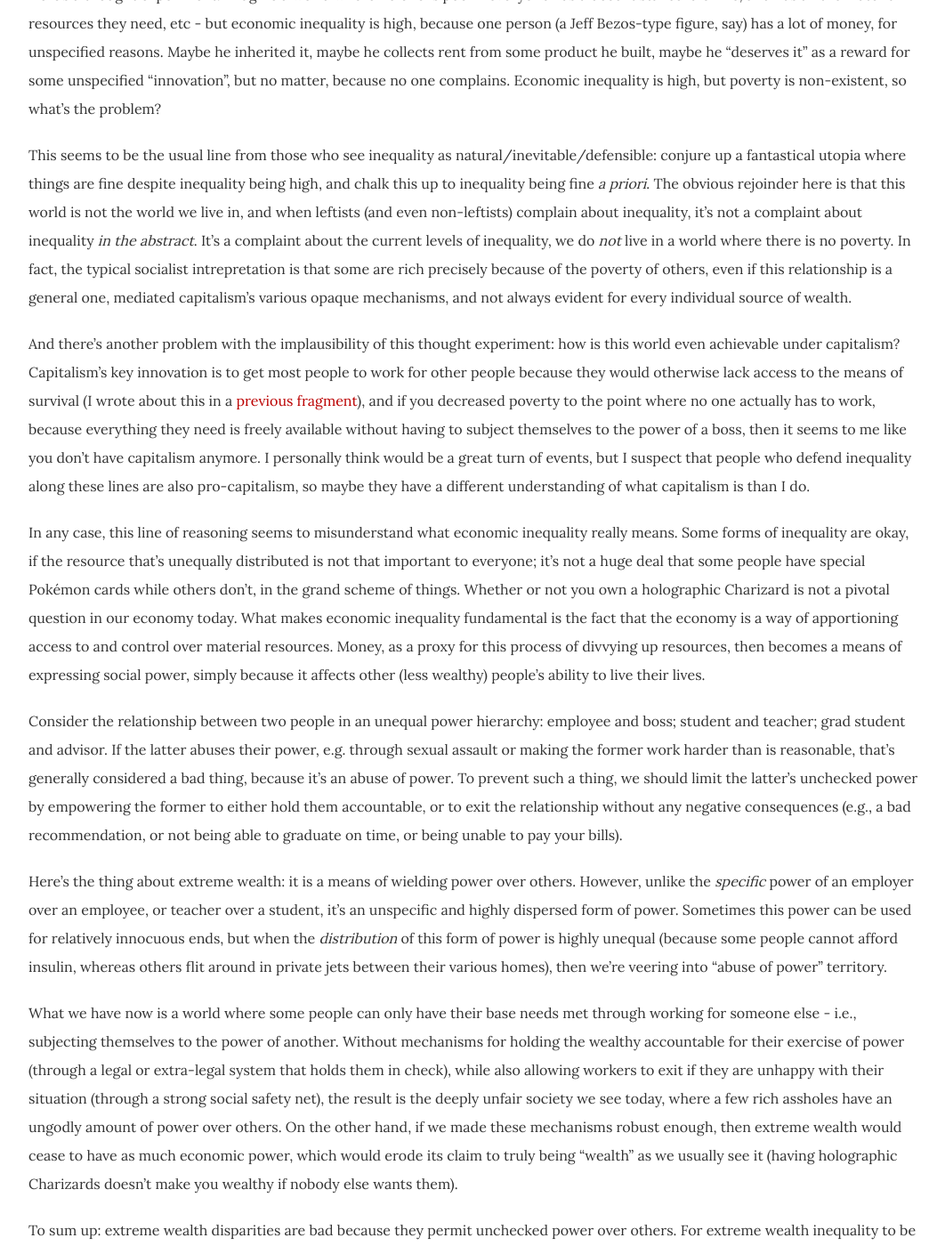
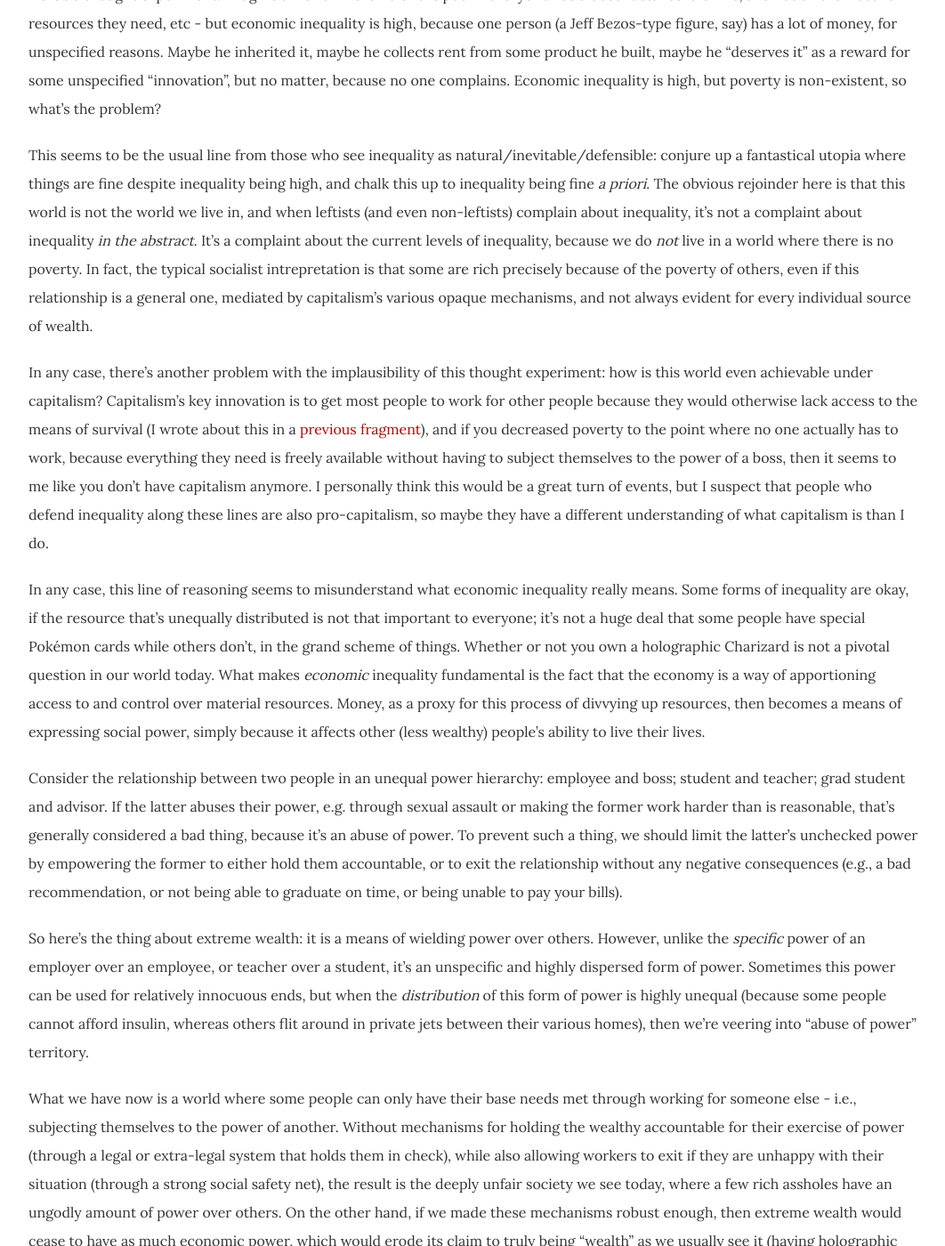
Before and after one commit to dellsystem/dellsystem.github.io, a Jekyll site: the page built from _posts/2019-4-25-fragments-115.md, in a window 1280 px wide and 1400 px high, scrolled down 576 px. Shown: the whole window at 89% size, without its empty margins (108-1170 px from the left). Built offline with Jekyll 4.4.1, drawn with Linux system fonts in a browser that asks for light colours; some of the changed text lies outside the part shown.

Commit message:
Update fragments-115
Mostly typo fixes

```diff
--- a/_posts/2019-4-25-fragments-115.md
+++ b/_posts/2019-4-25-fragments-115.md
@@ -10,15 +10,15 @@ _Continued from [day 113](/posts/fragments-113). Part 3 of a 3-part series that
 
 Here's a thought experiment. Imagine a world where no one is poor - everyone has a decent standard of life, and has all the material resources they need, etc - but economic inequality is high, because one person (a Jeff Bezos-type figure, say) has a lot of money, for unspecified reasons. Maybe he inherited it, maybe he collects rent from some product he built, maybe he "deserves it" as a reward for some unspecified "innovation", but no matter, because no one complains. Economic inequality is high, but poverty is non-existent, so what's the problem?
 
-This seems to be the usual line from those who see inequality as natural/inevitable/defensible: conjure up a fantastical utopia where things are fine despite inequality being high, and chalk this up to inequality being fine _a priori_. The obvious rejoinder here is that this world is not the world we live in, and when leftists (and even non-leftists) complain about inequality, it's not a complaint about inequality _in the abstract_. It's a complaint about the current levels of inequality, we do _not_ live in a world where there is no poverty. In fact, the typical socialist intrepretation is that some are rich precisely because of the poverty of others, even if this relationship is a general one, mediated capitalism's various opaque mechanisms, and not always evident for every individual source of wealth.
+This seems to be the usual line from those who see inequality as natural/inevitable/defensible: conjure up a fantastical utopia where things are fine despite inequality being high, and chalk this up to inequality being fine _a priori_. The obvious rejoinder here is that this world is not the world we live in, and when leftists (and even non-leftists) complain about inequality, it's not a complaint about inequality _in the abstract_. It's a complaint about the current levels of inequality, because we do _not_ live in a world where there is no poverty. In fact, the typical socialist intrepretation is that some are rich precisely because of the poverty of others, even if this relationship is a general one, mediated by capitalism's various opaque mechanisms, and not always evident for every individual source of wealth.
 
-And there's another problem with the implausibility of this thought experiment: how is this world even achievable under capitalism? Capitalism's key innovation is to get most people to work for other people because they would otherwise lack access to the means of survival (I wrote about this in a [previous fragment](/posts/fragments-111)), and if you decreased poverty to the point where no one actually has to work, because everything they need is freely available without having to subject themselves to the power of a boss, then it seems to me like you don't have capitalism anymore. I personally think would be a great turn of events, but I suspect that people who defend inequality along these lines are also pro-capitalism, so maybe they have a different understanding of what capitalism is than I do.
+In any case, there's another problem with the implausibility of this thought experiment: how is this world even achievable under capitalism? Capitalism's key innovation is to get most people to work for other people because they would otherwise lack access to the means of survival (I wrote about this in a [previous fragment](/posts/fragments-111)), and if you decreased poverty to the point where no one actually has to work, because everything they need is freely available without having to subject themselves to the power of a boss, then it seems to me like you don't have capitalism anymore. I personally think this would be a great turn of events, but I suspect that people who defend inequality along these lines are also pro-capitalism, so maybe they have a different understanding of what capitalism is than I do.
 
-In any case, this line of reasoning seems to misunderstand what economic inequality really means. Some forms of inequality are okay, if the resource that's unequally distributed is not that important to everyone; it's not a huge deal that some people have special Pokémon cards while others don't, in the grand scheme of things. Whether or not you own a holographic Charizard is not a pivotal question in our economy today. What makes economic inequality fundamental is the fact that the economy is a way of apportioning access to and control over material resources. Money, as a proxy for this process of divvying up resources, then becomes a means of expressing social power, simply because it affects other (less wealthy) people's ability to live their lives.
+In any case, this line of reasoning seems to misunderstand what economic inequality really means. Some forms of inequality are okay, if the resource that's unequally distributed is not that important to everyone; it's not a huge deal that some people have special Pokémon cards while others don't, in the grand scheme of things. Whether or not you own a holographic Charizard is not a pivotal question in our world today. What makes _economic_ inequality fundamental is the fact that the economy is a way of apportioning access to and control over material resources. Money, as a proxy for this process of divvying up resources, then becomes a means of expressing social power, simply because it affects other (less wealthy) people's ability to live their lives.
 
 Consider the relationship between two people in an unequal power hierarchy: employee and boss; student and teacher; grad student and advisor. If the latter abuses their power, e.g. through sexual assault or making the former work harder than is reasonable, that's generally considered a bad thing, because it's an abuse of power. To prevent such a thing, we should limit the latter's unchecked power by empowering the former to either hold them accountable, or to exit the relationship without any negative consequences (e.g., a bad recommendation, or not being able to graduate on time, or being unable to pay your bills).
 
-Here's the thing about extreme wealth: it is a means of wielding power over others. However, unlike the _specific_ power of an employer over an employee, or teacher over a student, it's an unspecific and highly dispersed form of power. Sometimes this power can be used for relatively innocuous ends, but when the _distribution_ of this form of power is highly unequal (because some people cannot afford insulin, whereas others flit around in private jets between their various homes), then we're veering into "abuse of power" territory.
+So here's the thing about extreme wealth: it is a means of wielding power over others. However, unlike the _specific_ power of an employer over an employee, or teacher over a student, it's an unspecific and highly dispersed form of power. Sometimes this power can be used for relatively innocuous ends, but when the _distribution_ of this form of power is highly unequal (because some people cannot afford insulin, whereas others flit around in private jets between their various homes), then we're veering into "abuse of power" territory.
 
 What we have now is a world where some people can only have their base needs met through working for someone else - i.e., subjecting themselves to the power of another. Without mechanisms for holding the wealthy accountable for their exercise of power (through a legal or extra-legal system that holds them in check), while also allowing workers to exit if they are unhappy with their situation (through a strong social safety net), the result is the deeply unfair society we see today, where a few rich assholes have an ungodly amount of power over others. On the other hand, if we made these mechanisms robust enough, then extreme wealth would cease to have as much economic power, which would erode its claim to truly being "wealth" as we usually see it (having holographic Charizards doesn't make you wealthy if nobody else wants them).
 
```
